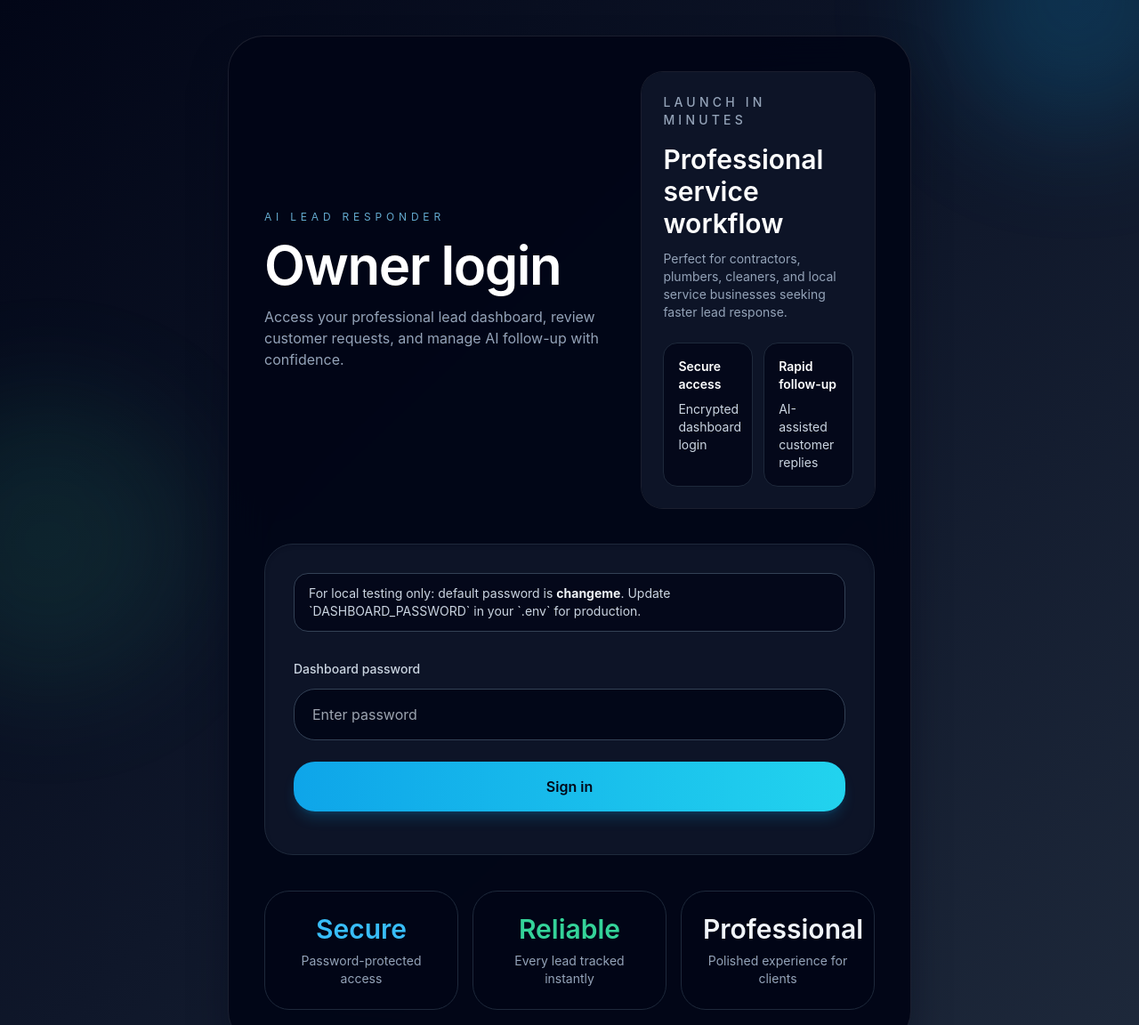
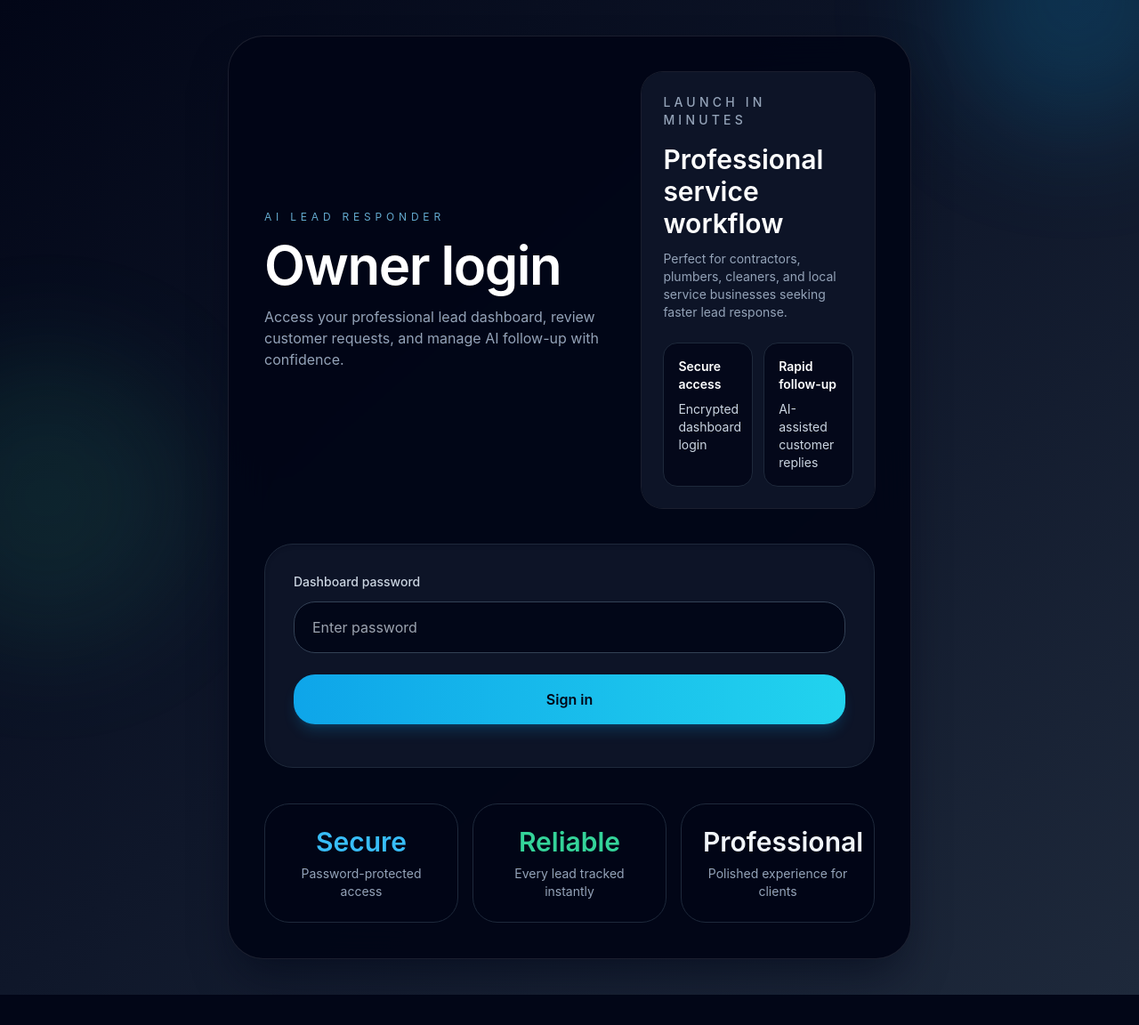
Before and after one commit to GraceAbike/lead-responder, a FastAPI app: page /login in a window 1280 px wide. Shown: the top 1152 px of the page at 89% size. After the commit the page ends 1118 px from the top, so only its background shows below. Run offline with FastAPI, Linux system fonts and the light colour scheme; some libraries are stand-ins or nearby versions.

Commit message:
ui: remove local testing password alert from login page

```diff
--- a/app/templates/login.html
+++ b/app/templates/login.html
@@ -39,10 +39,7 @@
           </div>
 
           <div class="rounded-[2rem] border border-slate-800 bg-slate-900/90 p-8 shadow-inner shadow-slate-950/20">
-            <p class="rounded-2xl border border-slate-700 bg-slate-950/80 px-4 py-3 text-sm text-slate-300">
-              For local testing only: default password is <strong class="text-slate-100">changeme</strong>. Update `DASHBOARD_PASSWORD` in your `.env` for production.
-            </p>
-            <form class="mt-8 space-y-6" method="post" action="/login">
+            <form class="space-y-6" method="post" action="/login">
               <div>
                 <label for="password" class="block text-sm font-medium text-slate-300">Dashboard password</label>
                 <div class="mt-3">
```
